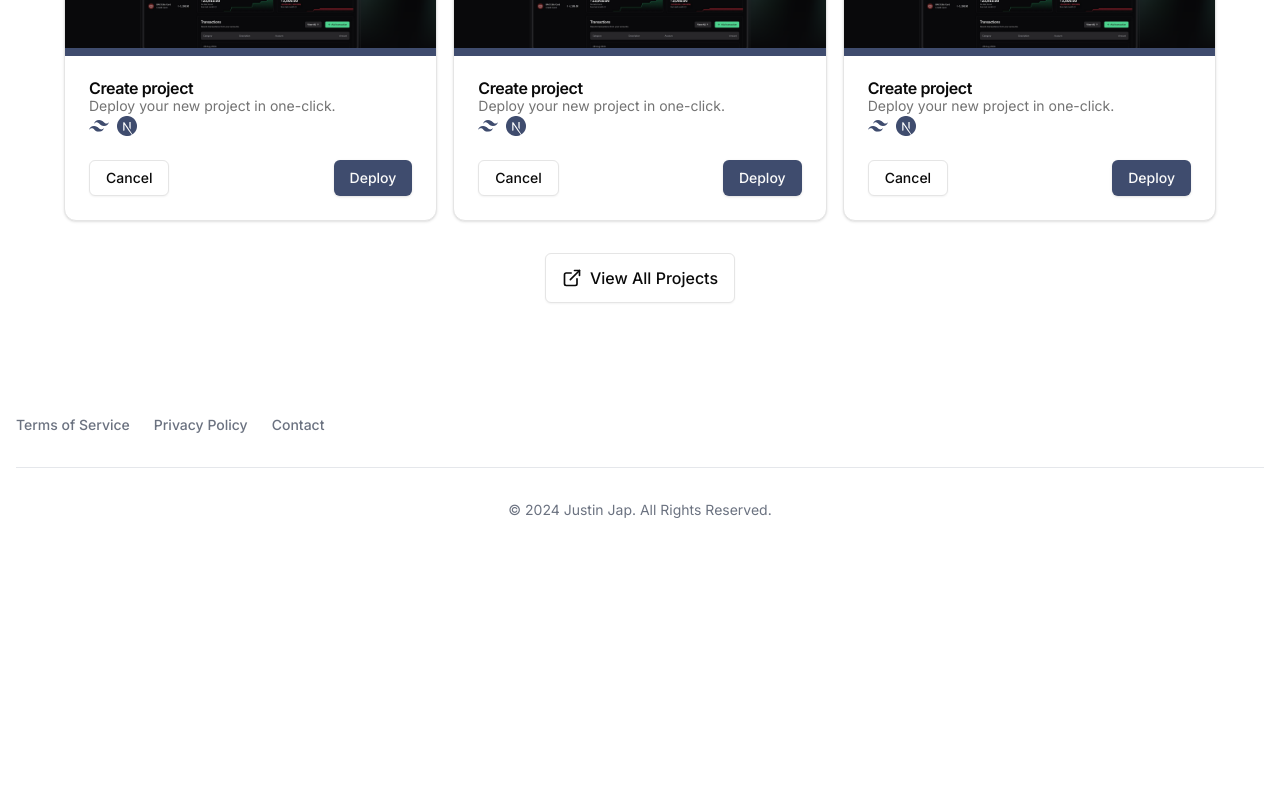
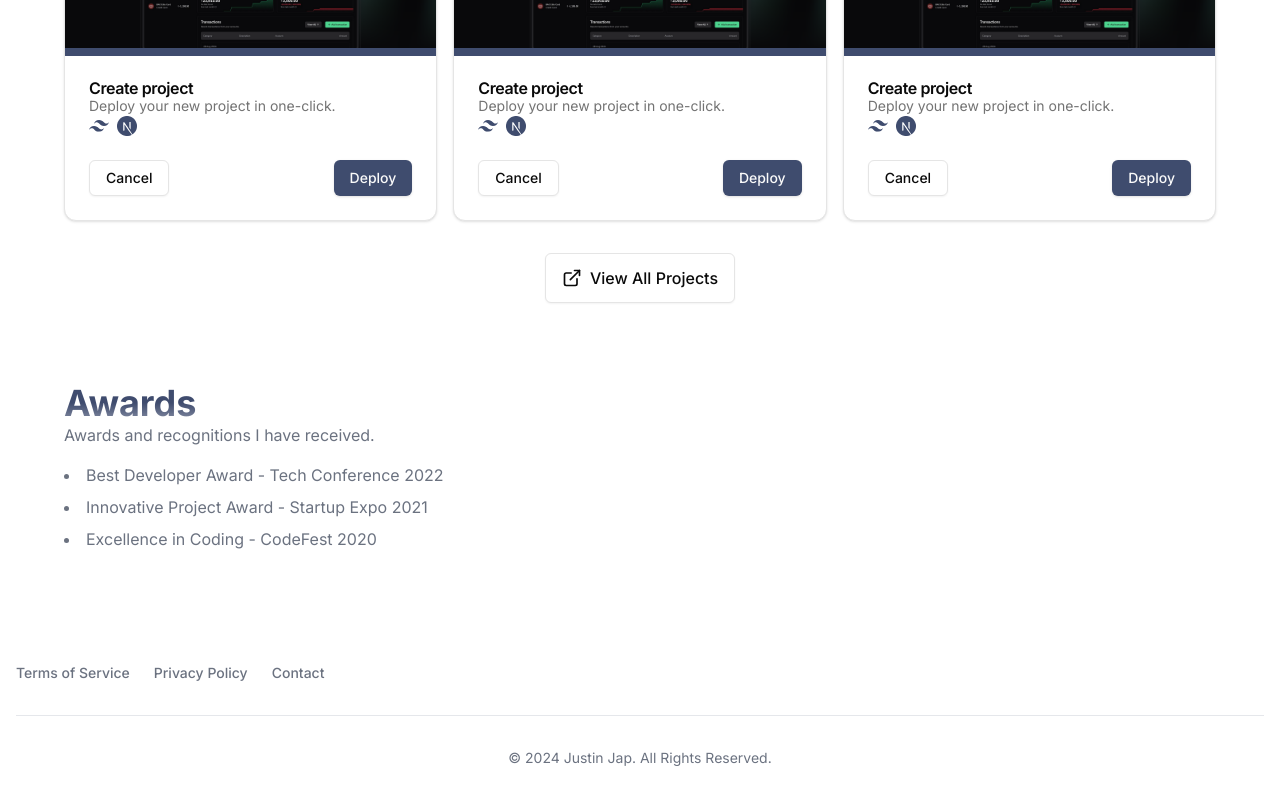
Before and after one commit to JuJu222/justinjap.com, a Next.js app: page / in a window 1280 px wide. Shown: the part 2006-2806 px from the top of the page. Before the commit the page ends 2558 px from the top, so only its background shows below. Built offline with nearby package versions, Linux system fonts and the light colour scheme.

Commit message:
feat: added awards section

```diff
--- /dev/null
+++ b/src/app/_components/awards.tsx
@@ -0,0 +1,18 @@
+import React from 'react';
+import FadeIn from '@/components/animations/fade-in';
+
+function Awards() {
+  return (
+    <FadeIn delay={0.3} className='w-full max-w-6xl mt-20' enableInView>
+      <h2 className='text-4xl font-bold text-primary-gradient'>Awards</h2>
+      <p className='text-gray-500 text-base'>Awards and recognitions I have received.</p>
+      <ul className='list-disc list-inside mt-4 space-y-2'>
+        <li className='text-gray-500'>Best Developer Award - Tech Conference 2022</li>
+        <li className='text-gray-500'>Innovative Project Award - Startup Expo 2021</li>
+        <li className='text-gray-500'>Excellence in Coding - CodeFest 2020</li>
+      </ul>
+    </FadeIn>
+  );
+}
+
+export default Awards;
--- a/src/app/_components/timeline.tsx
+++ b/src/app/_components/timeline.tsx
@@ -2,6 +2,7 @@
 
 import FadeIn from '@/components/animations/fade-in';
 import { Button } from '@/components/ui/button';
+import { Tooltip, TooltipContent, TooltipProvider, TooltipTrigger } from '@/components/ui/tooltip';
 import { ChevronLeft } from 'lucide-react';
 import { ChevronRight } from 'lucide-react';
 import React, { useRef } from 'react';
@@ -19,6 +20,8 @@ function Timeline() {
       <p className='text-gray-500 text-base'>My professional journey in software development.</p>
       <div className='relative container mx-auto mt-8 overflow-x-auto pt-4 no-scrollbar scroll-smooth' ref={ref}>
         <div className='relative flex justify-between'>
+          <Tooltip>
+            <TooltipTrigger asChild>
               <div className='relative flex flex-col items-center'>
                 <div className='w-4 h-4 bg-primary rounded-full z-10 animate-ping2s'></div>
                 <div className='w-4 h-4 bg-primary rounded-full z-10 absolute'></div>
@@ -28,6 +31,11 @@ function Timeline() {
                   <p>Continuing the journey...</p>
                 </div>
               </div>
+            </TooltipTrigger>
+            <TooltipContent className='bg-background text-foreground shadow'>
+              <p>Add to library</p>
+            </TooltipContent>
+          </Tooltip>
           <div className='relative flex flex-col items-center'>
             <div className='w-4 h-4 bg-primary rounded-full z-10'></div>
             <div className='absolute top-[7px] h-0.5 bg-gray-200 w-full'></div>
--- a/src/app/layout.tsx
+++ b/src/app/layout.tsx
@@ -1,17 +1,17 @@
-import type { Metadata } from "next";
+import type { Metadata } from 'next';
 import { Inter } from 'next/font/google';
-import "./globals.css";
+import './globals.css';
 import Navbar from './_components/navbar';
+import { TooltipProvider } from '@/components/ui/tooltip';
 
 const inter = Inter({
   subsets: ['latin'],
   display: 'swap',
 });
 
-
 export const metadata: Metadata = {
-  title: "Create Next App",
-  description: "Generated by create next app",
+  title: 'Create Next App',
+  description: 'Generated by create next app',
 };
 
 export default function RootLayout({
@@ -20,12 +20,10 @@ export default function RootLayout({
   children: React.ReactNode;
 }>) {
   return (
-    <html lang="en">
-      <body
-        className={inter.className}
-      >
+    <html lang='en'>
+      <body className={inter.className}>
         <Navbar />
-        {children}
+        <TooltipProvider delayDuration={0}>{children}</TooltipProvider>
       </body>
     </html>
   );
--- a/src/app/page.tsx
+++ b/src/app/page.tsx
@@ -3,7 +3,9 @@ import Footer from './_components/footer';
 import Hero from './_components/hero';
 import Timeline from './_components/timeline';
 import FeaturedProjects from './_components/featured-projects';
+import Awards from './_components/awards';
 import Image from 'next/image';
+
 export default function Home() {
   return (
     <div className='flex flex-col items-center justify-center px-8'>
@@ -37,6 +39,7 @@ export default function Home() {
       </FadeUp>
       <Timeline />
       <FeaturedProjects />
+      <Awards />
       <Footer />
     </div>
   );
```
Lines whose indentation alone changed are shown as unchanged.
